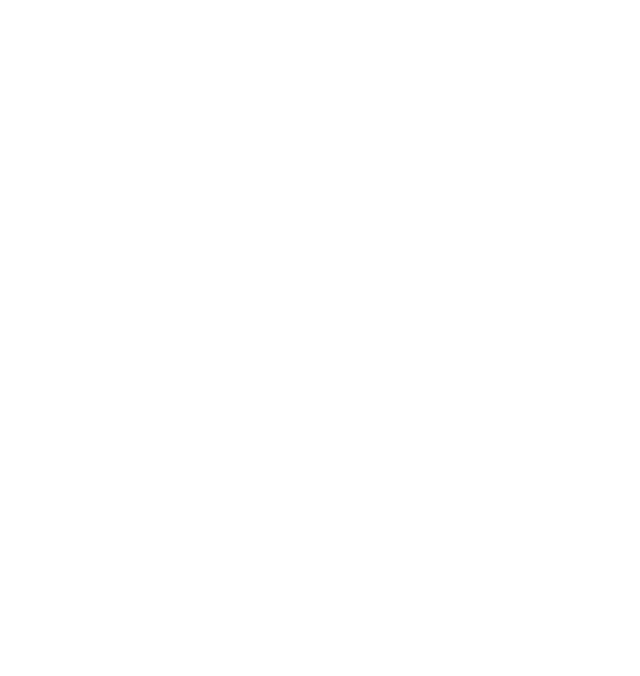
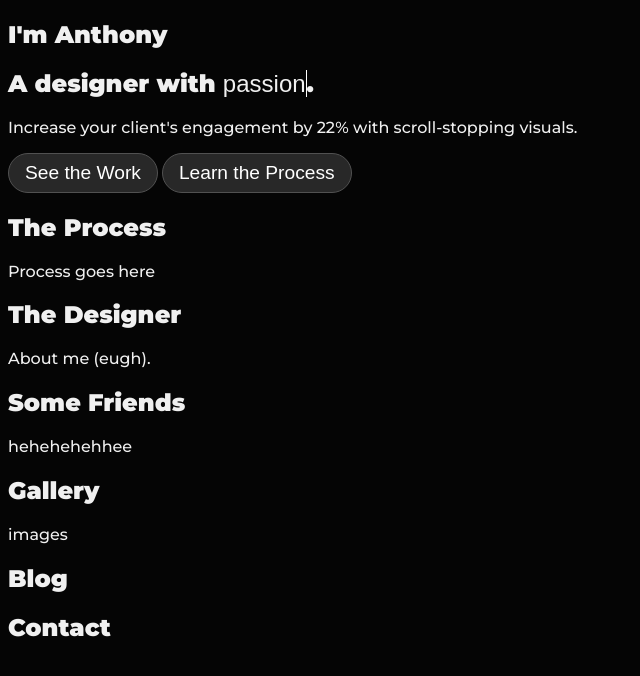
Before and after one commit to Mezalyth/anthonyhdesign, a plain HTML site: page index.html in a window 1280 px wide. Shown: the whole page, without its empty margins (0-640 px from the left). Drawn offline with Linux system fonts and the light colour scheme; a web font is replaced by a local one.

Commit message:
Typewriter, colors, button effects.

```diff
--- a/index.html
+++ b/index.html
@@ -3,10 +3,50 @@
 <head>
     <meta charset="UTF-8">
     <meta name="viewport" content="width=device-width, initial-scale=1.0">
+    <link rel="preconnect" href="https://fonts.googleapis.com">
+    <link rel="preconnect" href="https://fonts.gstatic.com" crossorigin>
+    <link href="https://fonts.googleapis.com/css2?family=Montserrat:ital,wght@0,100..900;1,100..900&family=Protest+Revolution&display=swap" rel="stylesheet">
     <link rel="stylesheet" href="style.css">
     <title>AnthonyHDesign | Las Vegas Designer</title>
 </head>
 <body>
+<section id="header">
+    <h1>I'm Anthony</h1>
+    <h2>A designer with
+        <a href="" class="handwritten typewrite" data-period="2000" data-type='[ "purpose", "passion", "curiosity", "random facts", "swords"]'>
+            <span class="wrap"></span>
+          </a>.
+    </h2>
+    <p>Increase your client's engagement by 22% with scroll-stopping visuals.</p>
+    <button class="mouse-cursor-gradient-tracking">See the Work</button>
+    <button class="mouse-cursor-gradient-tracking">Learn the Process</button>
 
+</section>
+<section id="about">
+    <h2>The Process</h2>
+    <p>Process goes here</p>
+
+    <h2>The Designer</h2>
+    <p>About me (eugh).</p>
+</section>
+<section id="logo-river">
+    <h2>Some Friends</h2>
+    <p>hehehehehhee</p>
+</section>
+<section id="gallery">
+    <h2>Gallery</h2>
+    <p>images</p>
+</section>
+<section id="blog">
+    <h2>Blog</h2>
+</section>
+<section id="contact">
+    <h2>Contact</h2>
+
+</section>
+<footer>
+
+</footer>
+    <script src="script.js"></script>
 </body>
 </html>
--- a/script.js
+++ b/script.js
@@ -0,0 +1,69 @@
+// ------ Typewriter Effect ------
+var TxtType = function(el, toRotate, period) {
+        this.toRotate = toRotate;
+        this.el = el;
+        this.loopNum = 0;
+        this.period = parseInt(period, 10) || 2000;
+        this.txt = '';
+        this.tick();
+        this.isDeleting = false;
+    };
+
+    TxtType.prototype.tick = function() {
+        var i = this.loopNum % this.toRotate.length;
+        var fullTxt = this.toRotate[i];
+
+        if (this.isDeleting) {
+        this.txt = fullTxt.substring(0, this.txt.length - 1);
+        } else {
+        this.txt = fullTxt.substring(0, this.txt.length + 1);
+        }
+
+        this.el.innerHTML = '<span class="wrap">'+this.txt+'</span>';
+
+        var that = this;
+        var delta = 200 - Math.random() * 100;
+
+        if (this.isDeleting) { delta /= 2; }
+
+        if (!this.isDeleting && this.txt === fullTxt) {
+        delta = this.period;
+        this.isDeleting = true;
+        } else if (this.isDeleting && this.txt === '') {
+        this.isDeleting = false;
+        this.loopNum++;
+        delta = 500;
+        }
+
+        setTimeout(function() {
+        that.tick();
+        }, delta);
+    };
+
+    window.onload = function() {
+        var elements = document.getElementsByClassName('typewrite');
+        for (var i=0; i<elements.length; i++) {
+            var toRotate = elements[i].getAttribute('data-type');
+            var period = elements[i].getAttribute('data-period');
+            if (toRotate) {
+              new TxtType(elements[i], JSON.parse(toRotate), period);
+            }
+        }
+        // INJECT CSS
+        var css = document.createElement("style");
+        css.type = "text/css";
+        css.innerHTML = ".typewrite > .wrap { border-right: 0.05em solid #fff}";
+        document.body.appendChild(css);
+    };
+
+// ------ Button Gradient Tracking ------
+let buttons = document.querySelectorAll('.mouse-cursor-gradient-tracking');
+buttons.forEach(btn => {
+  btn.addEventListener('mousemove', e => {
+    let rect = e.target.getBoundingClientRect();
+    let x = e.clientX - rect.left;
+    let y = e.clientY - rect.top;
+    btn.style.setProperty('--x', x + 'px');
+    btn.style.setProperty('--y', y + 'px');
+  });
+});
--- a/style.css
+++ b/style.css
@@ -0,0 +1,89 @@
+:root {
+    --white: #f0f0f0;
+    --black: #050505;
+    --gray: #515151;
+    --gray-dark: #282828;
+    --blue-primary: #55b2ff;
+    --blue-night: #042646;
+    --blue-cobalt: #11426A;
+    --blue-light: #86CFE1;
+    --blurple: #211B4B;
+    --cyan: #00ccff;
+}
+
+body {
+    background:var(--black);
+}
+
+h1, h2, h3, h4, h5, h6{
+    color: var(--white);
+    font-family: "Montserrat", sans-serif;
+    font-optical-sizing: auto;
+    font-weight: 900;
+    font-style: normal;
+}
+
+p {
+    color: var(--white);
+    font-family: "Montserrat", sans-serif;
+    font-optical-sizing: auto;
+    font-weight: 500;
+    font-style: normal;
+}
+
+.handwritten {
+    font-family: "Protest Revolution", sans-serif;
+    font-weight: 400;
+    font-style: normal;
+}
+
+.typewrite {
+    text-decoration: none;
+    color: var(--white);
+}
+
+button {
+    background: var(--blue-night);
+    border: 1px solid;
+    border-color: var(--gray);
+    border-radius: 50px;
+    transition: border-color 0.3s, box-shadow 0.3s, transform 0.3s;
+}
+
+button:hover, button:focus {
+    border-color: var(--cyan);
+    box-shadow: 0 0.5em 2em 0.5em var(--blue-cobalt);
+    transform: translateY(-0.25em);
+}
+
+/* ------ Button Gradient Tracking ------ */
+.mouse-cursor-gradient-tracking {
+    position: relative;
+    background: var(--gray-dark);
+    padding: 0.5rem 1rem;
+    font-size: 1.2rem;
+    color: white;
+    cursor: pointer;
+    overflow: hidden;
+  }
+
+  .mouse-cursor-gradient-tracking span {
+    position: relative;
+  }
+
+  .mouse-cursor-gradient-tracking::before {
+    --size: 0;
+    content: '';
+    position: absolute;
+    left: var(--x);
+    top: var(--y);
+    width: var(--size);
+    height: var(--size);
+    background: radial-gradient(circle closest-side, rgb(0, 166, 255), transparent);
+    transform: translate(-50%, -50%);
+    transition: width 0.2s ease, height 0.2s ease;
+  }
+
+  .mouse-cursor-gradient-tracking:hover::before {
+    --size: 200px;
+  }
```
